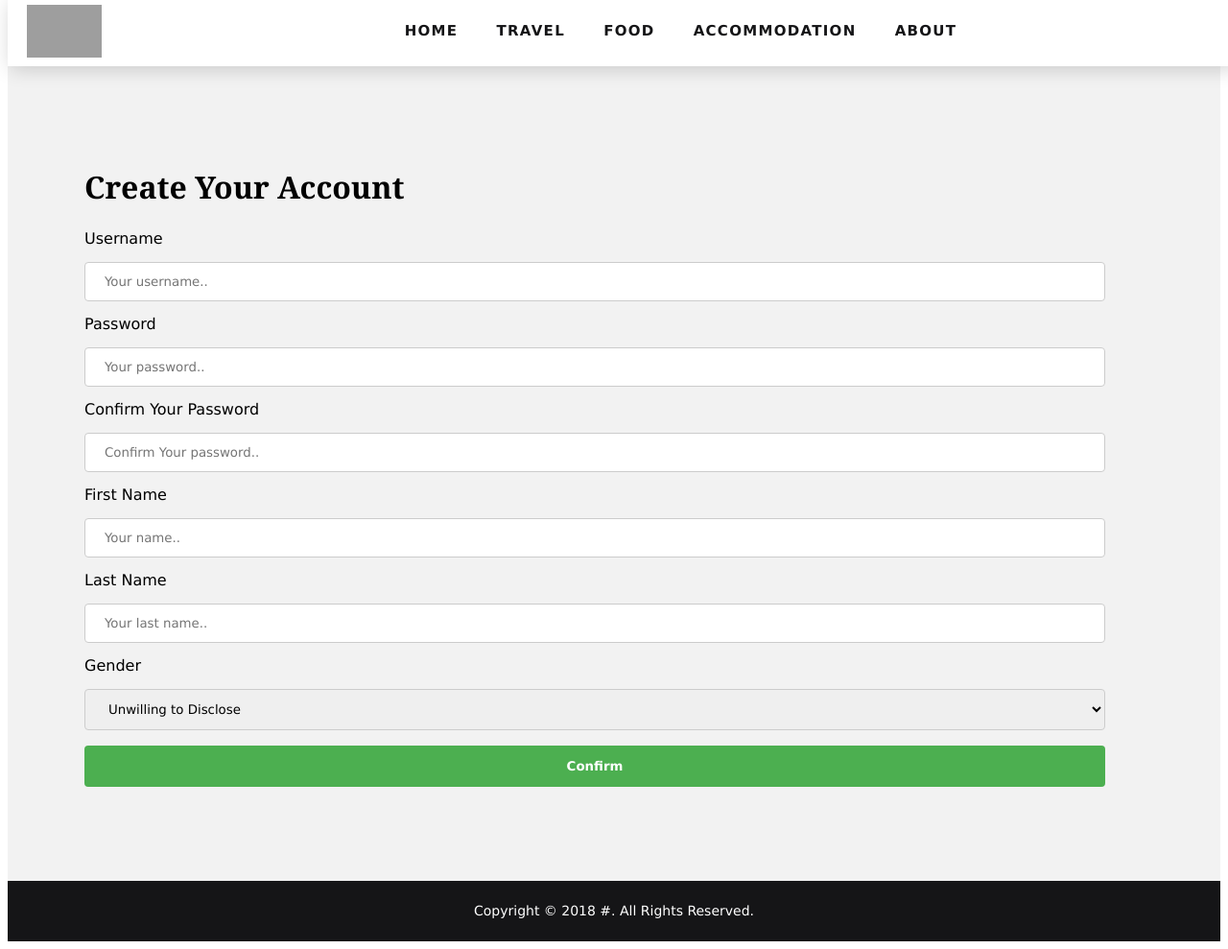
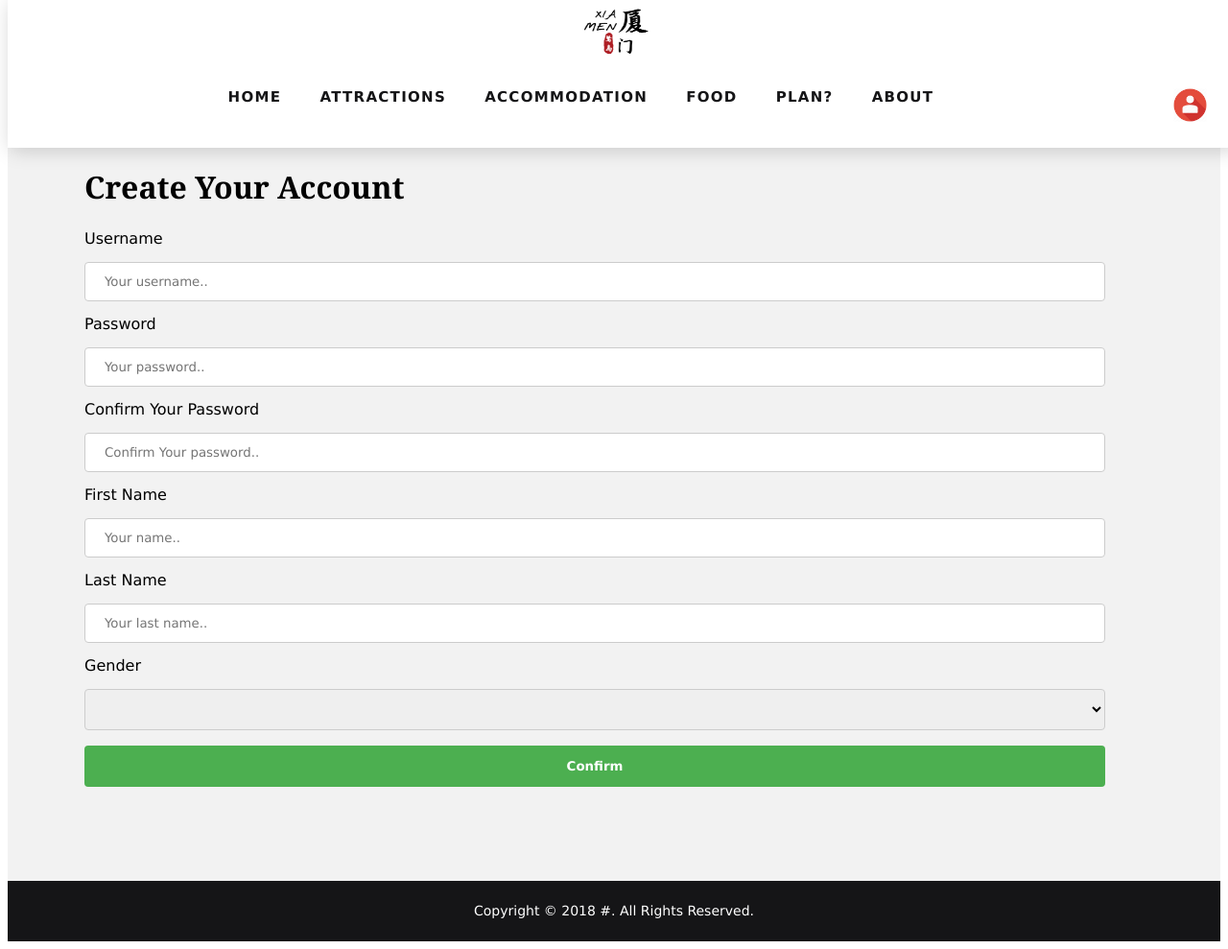
Before and after one commit to Ddsluke/Tourism-website, a PHP site: page /Registration.html in a window 1280 px wide. Shown: the whole page at 96% size. Run offline with PHP 8.4, Linux system fonts and the light colour scheme; grey boxes are pictures that could not be loaded.

Commit message:
Changes and bug fixes
According to YU Jing's uploaded files, some changes are applied.

```diff
--- a/Html/Registration.html
+++ b/Html/Registration.html
@@ -8,30 +8,41 @@ Author: Code Apes.
 	<meta charset="UTF-8">
 	<meta name="viewport" content="width=device-width, initial-scale=1.0">
 	<link type="text/css" rel="stylesheet" href="css/loginPage.css">
+	<script>
+	<!-- Space for javascript uses-->
+	</script>
 </head>
 <body>
 <div class="wrapper">
 		<nav class="topnav">
 			<div id="logo" class="fl_left">
-			<a href="Homepage.html"><img src="img/logo.png" alt="Homepage"></a>
+				<a href="home.html"><img src="img/web_logo.png" alt="Homepage"></a>
 			</div>
 			<div class="topmenu">
-			<li class="current"><a href="Homepage.html">Home</a></li>
-			<li><a href="travel-attractions.html">Travel</a></li>
-			<li><a href="food-what.html">Food</a></li>
+				<li class="current"><a href="home.html">Home</a></li>
+				<li><a href="attractions.html">Attractions</a></li>
 				<li><a href="accommodation.html">Accommodation</a></li>
+				<li><a href="food.html">Food</a></li>
+				<li><a href="#.html">Plan?</a></li>
 				<li><a href="about.html">About</a></li>
+			  <div id="account" class="fl_right">
+			    <li>
+				  <a href="Login.html"><img src="img/account_icon.png" alt="account"></a>
+			    </li>
 			  </div>
+			</div>
+
 		</nav>
 </div>
+
 <div class="input_container">
   <h1>Create Your Account</h1>
   <form action="/action_page.php">
-	<label for="uname">Username</label>
+	<label for="uname" title='(Do not include the following characters:\/:*?"<><|)'>Username</label>
 	<input type="text" id="username" name="username" placeholder="Your username.."
-	title="No longer than 8 characters" maxlength="16">
+	title="No longer than 8 characters" maxlength="8">
 	<br>
-	<label for="psword">Password</label>
+	<label for="psword" title='(Do not include the following characters:\/:*?"<><|)'>Password</label>
 	<input type="password" id="password" name="password" placeholder="Your password.."
 	title="No longer than 16 characters." maxlength="16">
 	<br>
@@ -47,6 +58,7 @@ Author: Code Apes.
 	<br>
     <label for="gender">Gender</label>
     <select id="gender" name="gender">
+	  <option></option>
       <option value="Unwilling to Disclose">Unwilling to Disclose</option>
       <option value="Male">Male</option>
       <option value="Female">Female</option>
--- a/Html/css/loginPage.css
+++ b/Html/css/loginPage.css
@@ -109,6 +109,12 @@ input[type=submit]:hover {
 	font-size: 14px;
 	color: #fff;
 }
+
+#account img{
+	height: 35px;
+	width: 35px;
+	padding-right: 10px;
+}
 .hoc{display:block; margin:0 auto;}
 
 .clear{display:block;clear:both;}
@@ -119,7 +125,7 @@ input[type=submit]:hover {
 }
 .container{padding:110px 120px 100px 80px;}
 
-.fl_left, .imgl{float:left;}
+.fl_left, .imgl{float:top;}
 .fl_right, .imgr{float:right;}
 .center{text-align:center;}
 .btm {
--- a/Html/home.html
+++ b/Html/home.html
@@ -36,7 +36,7 @@
 				<li><a href="#.html">Plan?</a></li>
 				<li><a href="about.html">About</a></li>
 			<div id="account" class="fl_right"><li>
-				<a href="#login.html"><img src="img/account_icon.png" alt="account">
+				<a href="Login.html"><img src="img/account_icon.png" alt="account"></a>
 			</li></div>
 				</div>
 
```
Also changed, not shown: Html/Login.html (+9 -3 lines). Lines whose indentation alone changed are shown as unchanged.
